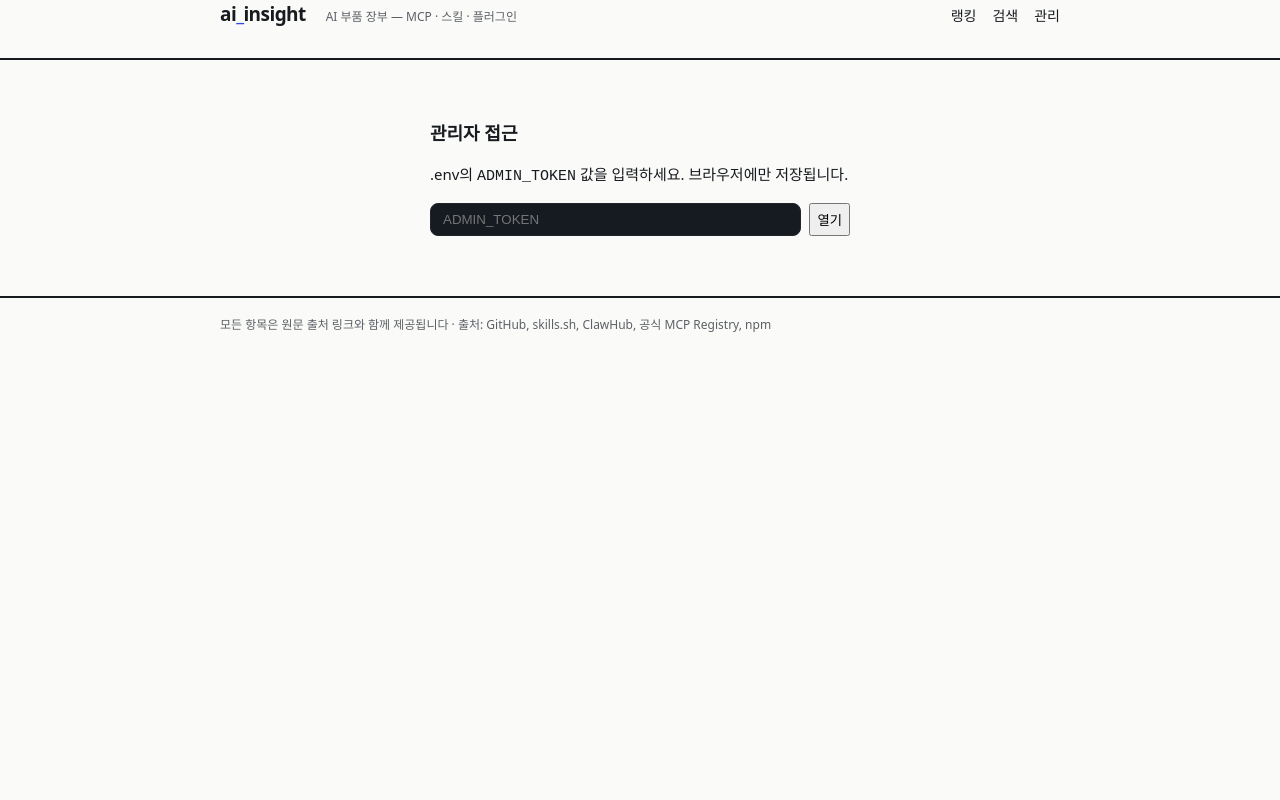
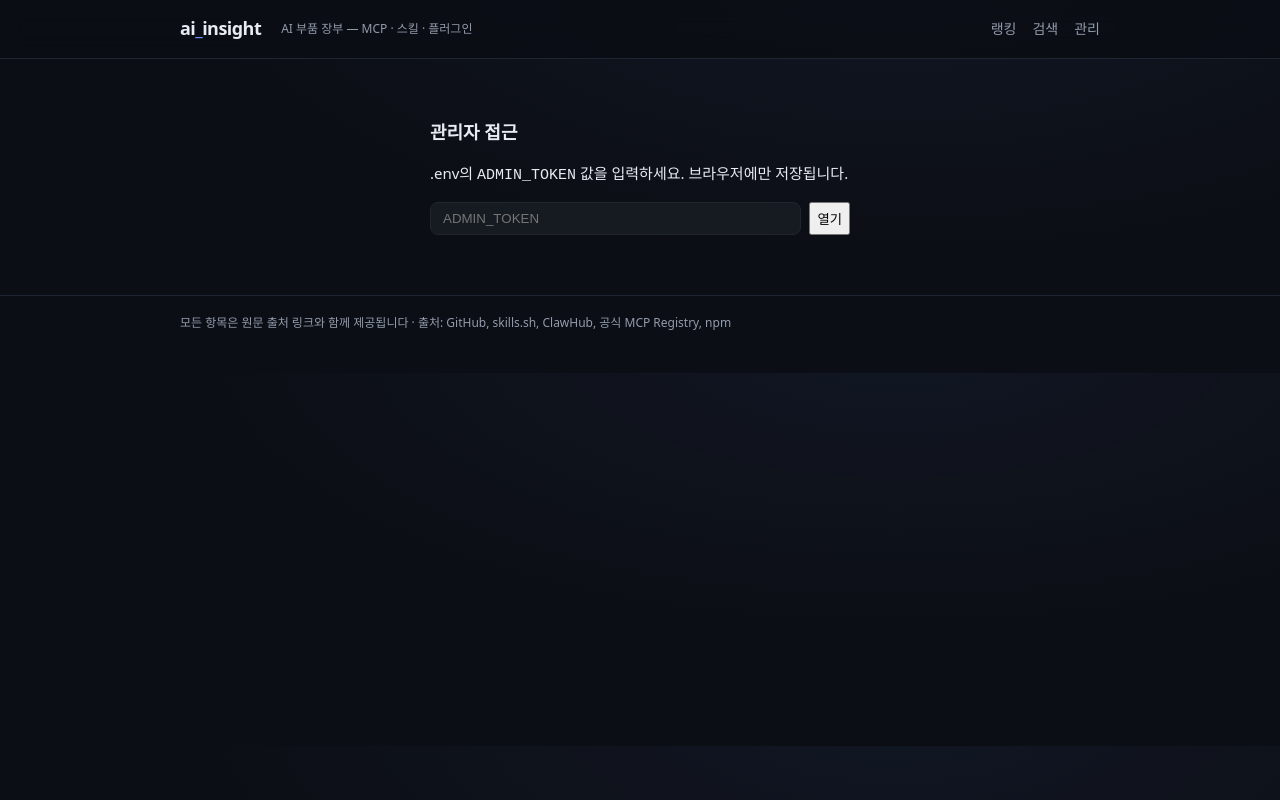
Before and after one commit to niceguy61/ai_insight, a Next.js app in the folder web/: page /admin in a window 1280 px wide. Built offline with nearby package versions, Linux system fonts and the light colour scheme; a web font is replaced by a local one.

Commit message:
feat: unified dark slate theme (public+admin), stat cards, sync times, pages deploy button

```diff
--- a/web/src/app/globals.css
+++ b/web/src/app/globals.css
@@ -1,20 +1,25 @@
 /* ============================================================
-   ai_insight — "설치 전표" 디자인
-   종이 위의 장부: 밀도, 모노 숫자, 코발트 링크, 상승록 델타
+   ai_insight — 딥 슬레이트 다크 테마 (퍼블릭 + 어드민 통일)
+   데이터가 주인공: 모노 숫자, 코발트 액센트, 조용한 크롬
    ============================================================ */
 @import url("https://cdn.jsdelivr.net/gh/orioncactus/pretendard@v1.3.9/dist/web/variable/pretendardvariable-dynamic-subset.min.css");
-@import url("https://fonts.googleapis.com/css2?family=IBM+Plex+Mono:wght@400;600&display=swap");
+@import url("https://fonts.googleapis.com/css2?family=IBM+Plex+Mono:wght@400;500;600&display=swap");
 
 :root {
-  --paper: #fafaf8;
-  --ink: #171a1f;
-  --ink-soft: #5c6066;
-  --hairline: #e3e0d8;
-  --cobalt: #2e4de6;
-  --cobalt-ink: #1d33a8;
-  --rise: #0e9f6e;
-  --wait: #b45309;
-  --slip: #ffffff;
+  --bg: #0b0e14;
+  --panel: #12161f;
+  --panel-2: #171d29;
+  --border: #1f2633;
+  --border-strong: #2c3648;
+  --text: #e8ebf2;
+  --muted: #939cad;
+  --accent: #6c8cff;
+  --accent-strong: #4c6ef5;
+  --accent-soft: rgba(108, 140, 255, 0.14);
+  --rise: #3ddc97;
+  --gold: #f5b84c;
+  --wait: #ffb86b;
+  --danger: #ff6b6b;
   --mono: "IBM Plex Mono", "D2Coding", Consolas, monospace;
   --sans: "Pretendard Variable", Pretendard, "Malgun Gothic", system-ui, sans-serif;
 }
@@ -24,8 +29,10 @@
 html, body {
   margin: 0;
   padding: 0;
-  background: var(--paper);
-  color: var(--ink);
+  background:
+    radial-gradient(1200px 500px at 70% -10%, rgba(108, 140, 255, 0.07), transparent 60%),
+    var(--bg);
+  color: var(--text);
   font-family: var(--sans);
   font-size: 15px;
   line-height: 1.55;
@@ -33,116 +40,159 @@ html, body {
 
 a { color: inherit; text-decoration: none; }
 a:focus-visible, button:focus-visible, input:focus-visible, select:focus-visible {
-  outline: 2px solid var(--cobalt);
+  outline: 2px solid var(--accent);
   outline-offset: 2px;
 }
 
-.container { max-width: 880px; margin: 0 auto; padding: 0 20px; }
+.container { max-width: 960px; margin: 0 auto; padding: 0 20px; }
 
-/* ---------- 헤더: 얇은 이중 줄 ---------- */
+/* ---------- 헤더 ---------- */
 header.site {
-  border-bottom: 2px solid var(--ink);
-  background: var(--paper);
+  border-bottom: 1px solid var(--border);
+  background: rgba(11, 14, 20, 0.85);
+  backdrop-filter: blur(12px);
   position: sticky;
   top: 0;
   z-index: 10;
 }
 header.site .inner {
   display: flex;
-  align-items: baseline;
+  align-items: center;
   gap: 20px;
   height: 58px;
 }
-header.site .logo {
-  font-weight: 800;
-  font-size: 19px;
-  letter-spacing: -0.03em;
-}
-header.site .logo em { font-style: normal; color: var(--cobalt); }
-header.site .tagline { font-size: 12px; color: var(--ink-soft); }
+header.site .logo { font-weight: 800; font-size: 18px; letter-spacing: -0.03em; }
+header.site .logo em { font-style: normal; color: var(--accent); }
+header.site .tagline { font-size: 12px; color: var(--muted); }
 header.site nav { margin-left: auto; display: flex; gap: 16px; font-size: 14px; }
-header.site nav a:hover { color: var(--cobalt-ink); }
+header.site nav a { color: var(--muted); }
+header.site nav a:hover { color: var(--text); }
 
-/* ---------- 검색: 전표 입력줄 ---------- */
+/* ---------- 검색 ---------- */
 .searchline { display: flex; gap: 10px; margin: 22px 0 6px; }
 .searchline input {
   flex: 1;
   font: 15px var(--sans);
-  padding: 10px 2px;
+  padding: 11px 16px;
+  border: 1px solid var(--border);
+  background: var(--panel);
+  color: var(--text);
+  border-radius: 10px;
+}
+.searchline input::placeholder { color: #5a6172; }
+.searchline input:focus { border-color: var(--accent); outline: none; }
+.searchline button, .btn {
+  font: 600 14px var(--sans);
+  padding: 10px 20px;
   border: none;
-  border-bottom: 2px solid var(--ink);
-  background: transparent;
-  color: var(--ink);
-  border-radius: 0;
+  border-radius: 10px;
+  background: linear-gradient(135deg, var(--accent), var(--accent-strong));
+  color: #fff;
+  cursor: pointer;
+  transition: box-shadow 0.15s ease, transform 0.15s ease;
 }
-.searchline input::placeholder { color: #a8a49a; }
-.searchline button {
-  font: 600 14px var(--sans);
-  padding: 0 18px;
-  border: 2px solid var(--ink);
-  background: var(--ink);
-  color: var(--paper);
-  border-radius: 0;
-  cursor: pointer;
+.searchline button:hover, .btn:hover {
+  box-shadow: 0 0 0 3px var(--accent-soft), 0 4px 16px rgba(108, 140, 255, 0.25);
+  transform: translateY(-1px);
 }
-.searchline button:hover { background: var(--cobalt); border-color: var(--cobalt); }
 
 .select {
   font: 13px var(--sans);
-  padding: 8px 10px;
-  border: 1px solid var(--hairline);
-  background: var(--slip);
-  color: var(--ink);
-  border-radius: 0;
+  padding: 8px 12px;
+  border: 1px solid var(--border);
+  background: var(--panel);
+  color: var(--text);
+  border-radius: 8px;
 }
 
-/* ---------- 랭킹 탭: 밑줄 선택 ---------- */
-.ranktabs { display: flex; gap: 22px; margin: 18px 0 0; border-bottom: 1px solid var(--hairline); }
-.ranktabs a {
-  padding: 8px 2px 10px;
-  font-size: 14px;
-  color: var(--ink-soft);
-  border-bottom: 2px solid transparent;
-  margin-bottom: -1px;
+/* ---------- 랭킹 탭 ---------- */
+.ranktabs {
+  display: flex;
+  gap: 6px;
+  margin: 20px 0 0;
+  padding: 4px;
+  background: var(--panel);
+  border: 1px solid var(--border);
+  border-radius: 12px;
+  width: fit-content;
+  flex-wrap: wrap;
 }
-.ranktabs a.on { color: var(--ink); font-weight: 700; border-bottom-color: var(--cobalt); }
+.ranktabs button, .ranktabs a {
+  padding: 7px 16px;
+  font-size: 13.5px;
+  color: var(--muted);
+  border: none;
+  background: transparent;
+  border-radius: 8px;
+  cursor: pointer;
+  font-family: var(--sans);
+}
+.ranktabs button:hover, .ranktabs a:hover { color: var(--text); }
+.ranktabs .on, .ranktabs a.on {
+  background: var(--accent-soft);
+  color: var(--accent);
+  font-weight: 700;
+}
 
-/* ---------- 종류 세그먼트: 텍스트 스위치 ---------- */
-.kinds { display: flex; gap: 14px; margin: 12px 0 0; font-size: 13px; align-items: baseline; }
-.kinds a { color: var(--ink-soft); }
-.kinds a.on { color: var(--ink); font-weight: 700; }
-.kinds a.on::before { content: "■ "; color: var(--cobalt); font-size: 9px; vertical-align: 2px; }
+/* ---------- 종류 세그먼트 ---------- */
+.kinds { display: flex; gap: 4px; margin: 14px 0 0; font-size: 13px; flex-wrap: wrap; }
+.kinds button, .kinds a {
+  padding: 5px 14px;
+  border: 1px solid transparent;
+  border-radius: 999px;
+  background: transparent;
+  color: var(--muted);
+  cursor: pointer;
+  font-family: var(--sans);
+}
+.kinds button:hover, .kinds a:hover { color: var(--text); }
+.kinds .on, .kinds a.on {
+  background: var(--accent-soft);
+  border-color: rgba(108, 140, 255, 0.35);
+  color: var(--accent);
+  font-weight: 600;
+}
 
 /* ---------- 카테고리 칩 ---------- */
-.cats { display: flex; flex-wrap: wrap; gap: 6px; margin: 14px 0 0; }
-.cats a {
+.cats { display: flex; flex-wrap: wrap; gap: 6px; margin: 12px 0 0; }
+.cats button, .cats a {
   font-size: 12px;
-  padding: 3px 10px;
-  border: 1px solid var(--hairline);
+  padding: 4px 12px;
+  border: 1px solid var(--border);
   border-radius: 999px;
-  color: var(--ink-soft);
-  background: var(--slip);
+  color: var(--muted);
+  background: var(--panel);
+  cursor: pointer;
+  font-family: var(--sans);
 }
-.cats a.on { border-color: var(--ink); color: var(--ink); font-weight: 600; }
-.cats a:hover { border-color: var(--ink); }
+.cats button:hover, .cats a.on { border-color: var(--accent); color: var(--accent); }
+.cats a.on { background: var(--accent-soft); font-weight: 600; }
 
 /* ---------- 전표 행(랭킹 목록) ---------- */
-.ledger { margin: 14px 0 48px; border-top: 1px solid var(--ink); }
+.ledger {
+  margin: 14px 0 40px;
+  border: 1px solid var(--border);
+  border-radius: 14px;
+  background: var(--panel);
+  overflow: hidden;
+}
 .slip {
   display: grid;
-  grid-template-columns: 44px minmax(0, 1fr) 80px auto;
+  grid-template-columns: 44px minmax(0, 1fr) 84px auto;
   gap: 16px;
-  padding: 14px 4px;
-  border-bottom: 1px solid var(--hairline);
+  padding: 13px 18px;
+  border-bottom: 1px solid var(--border);
   align-items: center;
+  transition: background 0.12s ease;
 }
-.slip:hover { background: #f3f1ea; }
+.slip:last-child { border-bottom: none; }
+.slip:hover { background: var(--panel-2); }
 .slip .rank {
-  font: 600 13px var(--mono);
-  color: var(--ink-soft);
+  font: 500 13px var(--mono);
+  color: #5a6172;
 }
-.slip .rank.top { color: var(--cobalt); font-size: 15px; }
-.slip .who { min-width: 0; overflow: hidden; }
+.slip .rank.top { color: var(--accent); font-weight: 600; font-size: 14px; }
+.slip .who { min-width: 0; }
 .slip .titlerow {
   display: flex;
   align-items: center;
@@ -152,13 +202,13 @@ header.site nav a:hover { color: var(--cobalt-ink); }
 .slip .avatar {
   width: 22px;
   height: 22px;
-  border-radius: 5px;
+  border-radius: 6px;
   flex: none;
-  background: var(--hairline);
+  background: var(--panel-2);
 }
 .slip .name {
   font-weight: 700;
-  font-size: 15px;
+  font-size: 14.5px;
   white-space: nowrap;
   overflow: hidden;
   text-overflow: ellipsis;
@@ -167,22 +217,21 @@ header.site nav a:hover { color: var(--cobalt-ink); }
 }
 .slip .ktag {
   font: 600 10px var(--mono);
-  letter-spacing: 0.05em;
+  letter-spacing: 0.06em;
   padding: 2px 8px;
   flex: none;
-  border: 1px solid var(--ink);
-  color: var(--ink);
-  border-radius: 3px;
+  border-radius: 5px;
+  border: 1px solid var(--border-strong);
+  color: var(--muted);
+  background: var(--panel-2);
 }
-.slip .ktag.mcp { background: var(--cobalt); border-color: var(--cobalt); color: #fff; }
-.slip .ktag.skill { background: var(--ink); color: var(--paper); }
-.slip .ktag.plugin { background: var(--paper); }
-.slip .ktag.library { background: var(--paper); color: var(--ink-soft); border-color: var(--ink-soft); }
+.slip .ktag.mcp { background: rgba(108, 140, 255, 0.16); border-color: rgba(108, 140, 255, 0.45); color: var(--accent); }
+.slip .ktag.skill { background: rgba(61, 220, 151, 0.12); border-color: rgba(61, 220, 151, 0.4); color: var(--rise); }
+.slip .ktag.plugin { background: rgba(245, 184, 76, 0.1); border-color: rgba(245, 184, 76, 0.35); color: var(--gold); }
 .slip .brief {
-  margin-top: 5px;
+  margin-top: 4px;
   font-size: 13px;
-  line-height: 1.45;
-  color: var(--ink-soft);
+  color: var(--muted);
   white-space: nowrap;
   overflow: hidden;
   text-overflow: ellipsis;
@@ -191,21 +240,19 @@ header.site nav a:hover { color: var(--cobalt-ink); }
   display: block;
   margin-top: 6px;
   font: 12px var(--mono);
-  color: var(--cobalt-ink);
-  background: var(--slip);
-  border: 1px dashed var(--hairline);
-  padding: 4px 8px;
+  color: var(--accent);
+  background: var(--bg);
+  border: 1px solid var(--border);
+  padding: 4px 10px;
+  border-radius: 6px;
   white-space: nowrap;
   overflow: hidden;
   text-overflow: ellipsis;
 }
-.slip .cmd::before { content: "$ "; color: var(--ink-soft); }
-.slip .pending {
-  display: block;
-  margin-top: 5px;
-  font-size: 12px;
-  color: var(--wait);
-}
+.slip .cmd::before { content: "$ "; color: #5a6172; }
+.slip .pending { display: block; margin-top: 4px; font-size: 12px; color: var(--wait); }
+.slip .sparkcell { display: flex; justify-content: flex-end; }
+.slip .spark { display: block; width: 72px; height: 26px; }
 .slip .nums {
   display: flex;
   flex-direction: column;
@@ -214,119 +261,172 @@ header.site nav a:hover { color: var(--cobalt-ink); }
   white-space: nowrap;
   min-width: 96px;
 }
-.slip .stars { font: 600 13px var(--sans); color: var(--ink); }
-.slip .stars .icon { color: #f5a623; margin-right: 3px; }
+.slip .stars { font: 600 13px var(--mono); color: var(--text); }
+.slip .stars .icon { margin-right: 4px; }
 .slip .delta { font: 600 12px var(--mono); color: var(--rise); }
-.slip .delta .unit { color: var(--ink-soft); font-weight: 400; }
-.slip .installs { font: 12px var(--mono); color: var(--ink-soft); }
-.slip .spark { display: block; width: 72px; height: 26px; }
-.slip .sparkcell { display: flex; justify-content: flex-end; }
+.slip .delta .unit { color: var(--muted); font-weight: 400; }
+.slip .installs { font: 12px var(--mono); color: var(--muted); }
 .slip .momtag {
   font: 600 11px var(--sans);
   color: var(--rise);
-  border: 1px solid rgba(14, 159, 110, 0.4);
+  border: 1px solid rgba(61, 220, 151, 0.35);
+  background: rgba(61, 220, 151, 0.08);
   border-radius: 999px;
   padding: 1px 8px;
   flex: none;
   white-space: nowrap;
 }
-@media (max-width: 760px) {
-  .slip { grid-template-columns: 30px minmax(0, 1fr) auto; }
-  .slip .sparkcell { display: none; }
-}
 
 /* ---------- 상세 ---------- */
-.detail h1 { font-size: 26px; line-height: 1.2; margin: 26px 0 6px; letter-spacing: -0.02em; display: flex; align-items: center; gap: 12px; }
-.detail .davatar { width: 44px; height: 44px; border-radius: 9px; background: var(--hairline); flex: none; }
-.detail .shortline {
-  font-size: 17px;
-  font-weight: 700;
-  margin: 0 0 8px;
-  color: var(--ink);
+.detail h1 {
+  font-size: 26px;
+  line-height: 1.2;
+  margin: 26px 0 6px;
+  letter-spacing: -0.02em;
+  display: flex;
+  align-items: center;
+  gap: 12px;
 }
-.detail .subline { display: flex; flex-wrap: wrap; gap: 10px; align-items: baseline; font-size: 13px; color: var(--ink-soft); }
-.detail .subline .mono { font-family: var(--mono); }
-.detail .subline .rise { color: var(--rise); font-family: var(--mono); font-weight: 600; }
-.detail .cta { margin: 16px 0 4px; display: flex; gap: 10px; flex-wrap: wrap; }
-.detail .cta a.btn {
-  font: 600 14px var(--sans);
-  padding: 9px 16px;
-  border: 2px solid var(--ink);
-  background: var(--ink);
-  color: var(--paper);
-}
-.detail .cta a.btn.primary { background: var(--cobalt); border-color: var(--cobalt); }
-.detail .cta a.btn:hover { background: var(--cobalt); border-color: var(--cobalt); color: #fff; }
+.detail .davatar { width: 44px; height: 44px; border-radius: 10px; background: var(--panel-2); flex: none; }
+.detail .shortline { font-size: 17px; font-weight: 700; margin: 0 0 8px; }
 .detail .section { margin: 26px 0; }
 .detail .section > h2 {
   font-size: 12px;
   font-weight: 600;
-  color: var(--ink-soft);
+  color: var(--muted);
   margin: 0 0 10px;
-  padding-bottom: 6px;
-  border-bottom: 1px solid var(--hairline);
+  padding-bottom: 8px;
+  border-bottom: 1px solid var(--border);
 }
 .detail .prose { max-width: 68ch; }
 .detail .slipbox {
-  background: var(--slip);
-  border-top: 2px dashed var(--ink);
-  border-bottom: 2px dashed var(--ink);
-  padding: 12px 14px;
+  background: var(--panel);
+  border: 1px solid var(--border);
+  border-radius: 12px;
+  padding: 6px 16px;
   font-family: var(--mono);
   font-size: 13px;
 }
 .detail .slipbox .row {
   display: flex;
   gap: 12px;
-  align-items: baseline;
-  padding: 5px 0;
+  align-items: center;
+  padding: 9px 0;
 }
-.detail .slipbox .row + .row { border-top: 1px dotted var(--hairline); }
-.detail .slipbox .t { font-size: 11px; color: var(--ink-soft); min-width: 88px; }
-.detail .slipbox code { flex: 1; word-break: break-all; color: var(--cobalt-ink); }
+.detail .slipbox .row + .row { border-top: 1px solid var(--border); }
+.detail .slipbox .t { font-size: 11px; color: var(--muted); min-width: 88px; }
+.detail .slipbox code { flex: 1; word-break: break-all; color: var(--accent); }
 .detail .slipbox .copy {
   font: 600 11px var(--sans);
-  border: 1px solid var(--ink);
-  background: var(--paper);
-  padding: 2px 10px;
+  border: 1px solid var(--border-strong);
+  background: var(--panel-2);
+  color: var(--text);
+  padding: 3px 12px;
   cursor: pointer;
-  border-radius: 0;
+  border-radius: 6px;
 }
+.detail .slipbox .copy:hover { border-color: var(--accent); color: var(--accent); }
 .detail .wait-note { font-size: 13px; color: var(--wait); }
 .detail ul.sources { list-style: none; margin: 0; padding: 0; }
-.detail ul.sources li { padding: 7px 0; border-bottom: 1px dotted var(--hairline); font-size: 14px; }
-.detail ul.sources a { color: var(--cobalt-ink); }
+.detail ul.sources li {
+  padding: 8px 0;
+  border-bottom: 1px dotted var(--border);
+  font-size: 14px;
+}
+.detail ul.sources a { color: var(--accent); }
 .detail ul.sources a:hover { text-decoration: underline; }
-.detail ul.sources .ext { font-size: 11px; color: var(--ink-soft); margin-left: 8px; }
+.detail ul.sources .ext { font-size: 11px; color: var(--muted); margin-left: 10px; }
 
-/* ---------- 빈 상태 / 안내 ---------- */
-.empty { color: var(--ink-soft); padding: 48px 0; text-align: center; font-size: 14px; }
-.count-note { font-size: 12px; color: var(--ink-soft); margin: 10px 0 0; font-family: var(--mono); }
+/* ---------- 통계 카드 (어드민) ---------- */
+.statgrid {
+  display: grid;
+  grid-template-columns: repeat(auto-fit, minmax(150px, 1fr));
+  gap: 10px;
+  margin: 16px 0 8px;
+}
+.statcard {
+  border: 1px solid var(--border);
+  border-radius: 12px;
+  padding: 12px 14px;
+  background: linear-gradient(180deg, var(--panel-2), var(--panel));
+  transition: border-color 0.15s ease;
+}
+.statcard:hover { border-color: var(--accent); }
+.statcard .label { font-size: 11px; color: var(--muted); margin-bottom: 4px; }
+.statcard .value {
+  font: 600 20px var(--mono);
+  color: var(--text);
+  letter-spacing: -0.02em;
+}
+.statcard .value.rise { color: var(--rise); }
+.statcard .value.warn { color: var(--wait); }
 
-/* ---------- 페이저 ---------- */
+/* ---------- 어드민 버튼/테이블 ---------- */
+.jobbtns { display: flex; gap: 8px; flex-wrap: wrap; margin: 14px 0; }
+.jobbtns button {
+  font: 600 13px var(--sans);
+  padding: 8px 16px;
+  border: 1px solid var(--border-strong);
+  border-radius: 10px;
+  background: var(--panel);
+  color: var(--text);
+  cursor: pointer;
+  transition: all 0.15s ease;
+}
+.jobbtns button:hover:not(:disabled) {
+  border-color: var(--accent);
+  background: var(--accent-soft);
+  color: var(--accent);
+}
+.jobbtns button:disabled { opacity: 0.45; cursor: default; }
+
+.datatable { width: 100%; border-collapse: collapse; font-size: 13px; }
+.datatable th { color: var(--muted); text-align: left; padding: 8px 10px; font-weight: 600; }
+.datatable td { padding: 8px 10px; border-top: 1px solid var(--border); }
+.datatable tr:hover td { background: var(--panel-2); }
+.badge {
+  display: inline-block;
+  padding: 2px 10px;
+  border-radius: 999px;
+  font-size: 11px;
+  font-weight: 600;
+  border: 1px solid var(--border-strong);
+  color: var(--muted);
+}
+.badge.ok, .badge.up { color: var(--rise); border-color: rgba(61, 220, 151, 0.4); background: rgba(61, 220, 151, 0.08); }
+.badge.error, .badge.pending { color: var(--wait); border-color: rgba(255, 184, 107, 0.4); background: rgba(255, 184, 107, 0.08); }
+.badge.kind { color: var(--accent); border-color: rgba(108, 140, 255, 0.4); }
+
+/* ---------- 빈 상태 / 페이저 ---------- */
+.empty { color: var(--muted); padding: 48px 0; text-align: center; font-size: 14px; }
+.count-note { font-size: 12px; color: var(--muted); margin: 10px 0 0; font-family: var(--mono); }
+
 .pager { display: flex; align-items: center; gap: 16px; margin: 0 0 48px; }
 .pgbtn {
   font: 600 13px var(--sans);
   padding: 7px 16px;
-  border: 1px solid var(--ink);
-  background: var(--slip);
-  color: var(--ink);
+  border: 1px solid var(--border-strong);
+  border-radius: 8px;
+  background: var(--panel);
+  color: var(--text);
+  cursor: pointer;
+  font-family: var(--sans);
 }
-.pgbtn:hover { background: var(--cobalt); border-color: var(--cobalt); color: #fff; }
-.pgbtn.off { color: #b9b5ab; border-color: var(--hairline); pointer-events: none; }
-.pgnum { font: 12px var(--mono); color: var(--ink-soft); }
+.pgbtn:hover { border-color: var(--accent); color: var(--accent); }
+.pgbtn.off { color: #4a5160; border-color: var(--border); pointer-events: none; }
+.pgnum { font: 12px var(--mono); color: var(--muted); }
 
 footer.site {
-  border-top: 2px solid var(--ink);
-  color: var(--ink-soft);
+  border-top: 1px solid var(--border);
+  color: var(--muted);
   font-size: 12px;
   padding: 18px 0 40px;
   margin-top: 40px;
 }
 
-@media (max-width: 640px) {
-  .slip { grid-template-columns: 30px 1fr; }
-  .slip .nums { grid-column: 2; text-align: left; display: flex; gap: 12px; align-items: baseline; }
+@media (max-width: 760px) {
+  .slip { grid-template-columns: 30px minmax(0, 1fr) auto; }
+  .slip .sparkcell { display: none; }
   header.site .tagline { display: none; }
 }
 
```
Also changed, not shown: web/src/app/admin/RunButtons.tsx (+34 -6 lines), web/src/app/admin/StatsPanel.tsx (+15 -13 lines), web/src/app/admin/SyncTimes.tsx (added, +39 -0 lines), web/src/app/admin/page.tsx (+19 -22 lines).
